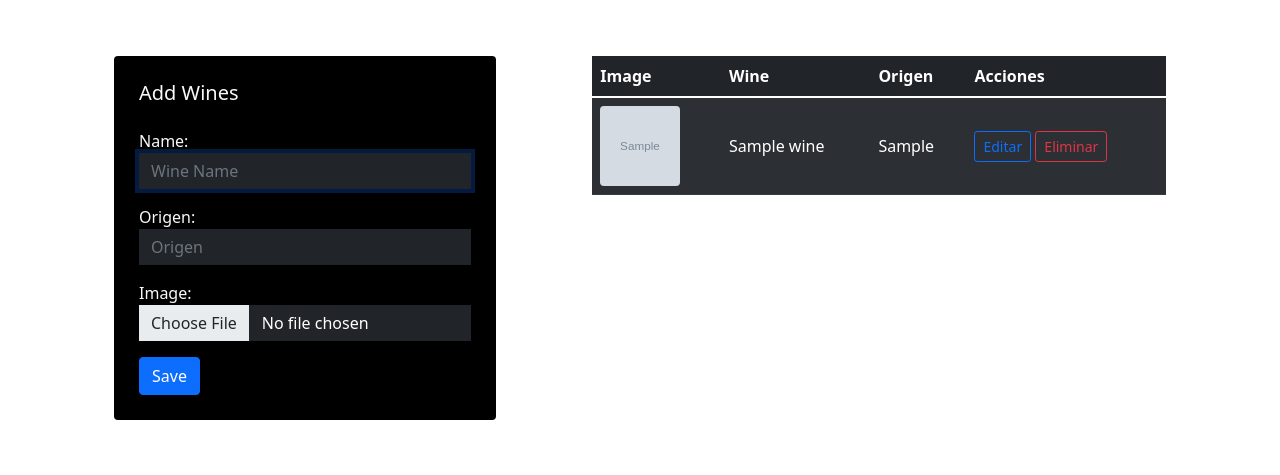
After one commit to CarooLopezz/bodega, a Flask app: page / in a window 1280 px wide. The commit adds this page. Shown: the top 475 px of the page. Run offline with Flask 3, Linux system fonts and the light colour scheme; tables that the repository leaves empty hold one stand-in row (values such as "Sample post"); grey boxes marked "Sample" are stand-in pictures; some libraries are stand-ins or nearby versions.

Commit message:
wines cambios

```diff
--- a/app.py
+++ b/app.py
@@ -1,17 +1,17 @@
 from flask import Flask
 from config.config import DATABASE_CONNECTION_URI
 from models.db import db
-from routes.wines_routes import products
-from routes.about import about
-
+from routes.wines_routes import wines
+from models.wines import Wines
 app = Flask(__name__)
 app.secret_key = 'clave_secreta'
-app.register_blueprint(products)
-app.register_blueprint(about)
+app.register_blueprint(wines)
+
 
 
 app.config["SQLALCHEMY_DATABASE_URI"]= DATABASE_CONNECTION_URI
 app.config["SQLALCHEMY_TRACK_MODIFICATIONS"] = False
+app.config["TEMPLATES_AUTO_RELOAD"] = True
 
 db.init_app(app)
 
@@ -21,4 +21,4 @@ with app.app_context():
     db.create_all()
 
 if __name__ == '__main__':
-    app.run(debug=True)
+    app.run(host='127.0.0.1', port=5003,debug=True)
--- a/routes/storage_routes.py
+++ b/routes/storage_routes.py
@@ -12,7 +12,6 @@ def get_storage():
 
 @storage.route('/new', methods=['POST'])
 def add_storage():
-    productName = request.form['productName']
     location = request.form['location']
     capacity = request.form['capacity']
     conditions = request.form.get('conditions', None)
--- a/routes/wines_routes.py
+++ b/routes/wines_routes.py
@@ -5,7 +5,7 @@ from werkzeug.utils import secure_filename #seguridad a la imagen
 from models.db import db
 from models.wines import Wines
 
-products = Blueprint('wines', __name__, url_prefix='/wines')
+wines = Blueprint('wines', __name__)
 
 UPLOAD_FOLDER = 'static/images'
 ALLOWED_EXTENSIONS = {'png', 'jpg', 'jpeg', 'gif'}
@@ -15,64 +15,68 @@ def allowed_file(filename):
     return '.' in filename and filename.rsplit('.', 1)[1].lower() in ALLOWED_EXTENSIONS
 
 
-@products.route('/')
-def get_products():
-    products_list = Wines.query.all()
-    return render_template('wines/wines.html', products=products_list)
+@wines.route('/')
+def get_wine():
+    wines_list = Wines.query.all()
+    return render_template('wines/wines.html', wines=wines_list)
 
 
-@products.route('/new', methods=['POST'])
-def add_product():
-    productName = request.form['productName']
-    origen = request.form['origen']
-    image_file = request.files.get('image')
-    filename = None
+@wines.route('/new', methods=['GET','POST'])
+def add_wine():
+    if request.method == 'POST':
+        name = request.form['name']
+        origen = request.form['origen']
+        image_file = request.files.get('image')
+        filename = None
 
-    if image_file and image_file.filename != '':
-        if allowed_file(image_file.filename):
-            filename = secure_filename(image_file.filename)
-            image_path = os.path.join(UPLOAD_FOLDER, filename)
-            image_file.save(image_path)
-        else:
-            flash('Formato de imagen no permitido. Solo png, jpg, jpeg, gif.', 'danger')
-            return redirect(request.referrer)
 
-    new_product = Wines(
-        productName=productName,
-        origen=origen,
-        image=filename
+        if image_file and image_file.filename != '':
+            if allowed_file(image_file.filename):
+                filename = secure_filename(image_file.filename)
+                image_path = os.path.join(UPLOAD_FOLDER, filename)
+                image_file.save(image_path)
+            else:
+                flash('Formato de imagen no permitido. Solo png, jpg, jpeg, gif.', 'danger')
+                return redirect(request.referrer)
 
-    )
+        new_wine = Wines(
+            name=name,
+            origen=origen,
+            image=filename
 
-    db.session.add(new_product)
-    db.session.commit()
+        )
 
-    flash('Producto agregado exitosamente!', 'success')
-    return redirect(url_for('wines.get_products'))
+        db.session.add(new_wine)
+        db.session.commit()
+
+        flash('Producto agregado exitosamente!', 'success')
+        return redirect(url_for('wines.get_wine'))
+
+    return render_template('wines/new_wine.html')
 
 #métodos get y post
-@products.route('/edit/<string:id>', methods=['GET', 'POST'])
-def edit_product(id):
-    product = Wines.query.get_or_404(id)
+@wines.route('/edit/<string:id>', methods=['GET', 'POST'])
+def edit_wine(id):
+    wines = Wines.query.get_or_404(id)
 
     if request.method == 'POST':
-        product.productName = request.form['productName']
-        product.origen = request.form['origen']
+        wines.productName = request.form['name']
+        wines.origen = request.form['origen']
 
         # Manejar imagen
         image_file = request.files.get('image')
         if image_file and image_file.filename != '':
             if allowed_file(image_file.filename):
                 # Borrar imagen vieja
-                if product.image:
-                    old_imagen_path = os.path.join(UPLOAD_FOLDER, product.imagen)
-                    if os.path.exists(old_imagen_path):
-                        os.remove(old_imagen_path)
+                if wines.image:
+                    old_image_path = os.path.join(UPLOAD_FOLDER, wines.image)
+                    if os.path.exists(old_image_path):
+                        os.remove(old_image_path)
                 # Guardar nueva imagen
                 image_filename = secure_filename(image_file.filename)
                 image_path = os.path.join(UPLOAD_FOLDER, image_filename)
                 image_file.save(image_path)
-                product.image = image_filename
+                wines.image = image_filename
             else:
                 flash(
                     'Formato de imagen no permitido. Solo png, jpg, jpeg, gif.', 'danger')
@@ -80,22 +84,22 @@ def edit_product(id):
 
         db.session.commit()
         flash('Producto actualizado exitosamente!', 'success')
-        return redirect(url_for('wines.get_products'))
+        return redirect(url_for('wines.get_wines'))
 
-    return render_template('wines/edit_products.html', product=product)
+    return render_template('wines/edit_wines.html', wines=wines)
 
 
-@products.route('/delete/<string:id>', methods=['POST'])
-def delete_product(id):
-    product = Wines.query.get_or_404(id)
+@wines.route('/delete/<string:id>', methods=['POST'])
+def delete_wine(id):
+    wines = Wines.query.get_or_404(id)
 
     # Borrar imagen si existe
-    if product.image:
-        image_path = os.path.join(UPLOAD_FOLDER, product.image)
+    if wines.image:
+        image_path = os.path.join(UPLOAD_FOLDER, wines.image)
         if os.path.exists(image_path):
             os.remove(image_path)
 
-    db.session.delete(product)
+    db.session.delete(wines)
     db.session.commit()
     flash('Producto eliminado exitosamente!', 'success')
-    return redirect(url_for('wines.get_products'))
+    return redirect(url_for('wines.get_wines'))
--- a/templates/layout.html
+++ b/templates/layout.html
@@ -1,24 +1,34 @@
-from flask import Flask
-from config.config import DATABASE_CONNECTION_URI
-from models.db import db
-from routes.products_routes import products
-from routes.about import about
+<!DOCTYPE html>
+<html lang="en">
+  <head>
+    <meta charset="UTF-8" />
+    <meta http-equiv="X-UA-Compatible" content="IE=edge" />
+    <meta name="viewport" content="width=device-width, initial-scale=1.0" />
+    <title>{% block title %} {% endblock %}</title>
+    <link
+      rel="stylesheet"
+      href="{{url_for('static', filename='css/bootstrap.min.css')}}"
+    />
+    <link
+      href="https://cdn.jsdelivr.net/npm/bootstrap@5.1.3/dist/css/bootstrap.min.css"
+      rel="stylesheet"
+      integrity="sha384-1BmE4kWBq78iYhFldvKuhfTAU6auU8tT94WrHftjDbrCEXSU1oBoqyl2QvZ6jIW3"
+      crossorigin="anonymous"
+    />
+    <link
+      rel="stylesheet"
+      href="{{url_for('static', filename='css/main.css')}}"
+    />
+  </head>
+  <body>
 
-app = Flask(__name__)
-app.secret_key = 'clave_secreta'
-app.register_blueprint(products)
-app.register_blueprint(about)
+    <div class="container p-2">{% block body %} {% endblock %}</div>
 
-
-app.config["SQLALCHEMY_DATABASE_URI"]= DATABASE_CONNECTION_URI
-app.config["SQLALCHEMY_TRACK_MODIFICATIONS"] = False
-
-db.init_app(app)
-
-with app.app_context():
-    from models.products import Products
-    db.drop_all()
-    db.create_all()
-
-if __name__ == '__main__':
-    app.run(debug=True)
+    <!-- scripts -->
+    <script
+      src="https://cdn.jsdelivr.net/npm/bootstrap@5.1.3/dist/js/bootstrap.bundle.min.js"
+      integrity="sha384-ka7Sk0Gln4gmtz2MlQnikT1wXgYsOg+OMhuP+IlRH9sENBO0LRn5q+8nbTov4+1p"
+      crossorigin="anonymous"
+    ></script>
+  </body>
+</html>
--- /dev/null
+++ b/templates/wines/add_wines.html
@@ -0,0 +1,46 @@
+<form
+  action="{{ url_for('wines.add_wine') }}"
+  method="POST"
+  enctype="multipart/form-data"
+  class="card bg-black text-light"
+>
+  <div class="card-body p-4">
+    <h1 class="h5 mb-4">Add Wines</h1>
+
+    <div class="mb-3">
+      <label for="name"> Name:</label>
+      <input
+        type="text"
+        id="name"
+        name="name"
+        class="form-control rounded-0 bg-dark border-0 text-white"
+        placeholder="Wine Name"
+        autofocus
+      />
+    </div>
+
+    <div class="mb-3">
+      <label for="origen">Origen:</label>
+      <input
+        type="text"
+        id="origen"
+        name="origen"
+        class="form-control rounded-0 bg-dark border-0 text-white"
+        placeholder="Origen"
+        required
+      />
+    </div>
+
+    <div class="mb-3">
+      <label for="image">Image:</label>
+      <input
+        type="file"
+        id="image"
+        name="image"
+        class="form-control rounded-0 bg-dark border-0 text-white"
+      />
+    </div>
+
+    <button class="btn btn-primary">Save</button>
+  </div>
+</form>
--- /dev/null
+++ b/templates/wines/wines.html
@@ -0,0 +1,54 @@
+{% extends 'layout.html' %}
+
+{% block title %} Flask App Web {% endblock %}
+<link href="https://cdn.jsdelivr.net/npm/bootstrap@5.3.3/dist/css/bootstrap.min.css" rel="stylesheet">
+
+{% block body %}
+<div class="row">
+  <div class="col-md-5 p-5">
+    {% include 'wines/add_wines.html' %}
+  </div>
+
+  <div class="col-md-7 p-5">
+    <table class="table table-dark table-striped align-middle">
+      <thead>
+        <tr>
+          <th>Image</th>
+          <th>Wine</th>
+          <th>Origen</th>
+          <th>Acciones</th>
+        </tr>
+      </thead>
+      <tbody>
+        {% for wine in wines %}
+        <tr>
+          <td>
+            {% if wine.image %}
+              <img src="{{ url_for('static', filename='images/' + wine.image) }}" alt="{{ wine.name }}" width="80" height="80" class="rounded">
+            {% else %}
+              <span class="text-muted">No image</span>
+            {% endif %}
+          </td>
+          <td>{{ wine.name }}</td>
+          <td>{{ wine.origen }}</td>
+          <td>
+            <a href="{{ url_for('wines.edit_wine', id=wine.id) }}" class="btn btn-outline-primary btn-sm">Editar</a>
+
+            <form
+              action="{{ url_for('wines.delete_wine', id=wine.id) }}"
+              method="POST"
+              style="display: inline"
+              onsubmit="return confirm('¿Estás seguro que querés eliminar este vino?');"
+            >
+              <button type="submit" class="btn btn-outline-danger btn-sm">
+                Eliminar
+              </button>
+            </form>
+          </td>
+        </tr>
+        {% endfor %}
+      </tbody>
+    </table>
+  </div>
+</div>
+{% endblock %}
```
Also changed, not shown: config/config.py (+5 -3 lines), models/wines.py (+13 -6 lines), routes/about.py (deleted, +0 -7 lines), templates/partials/_message.html (deleted, +0 -12 lines), templates/partials/_navbar.html (deleted, +0 -24 lines), templates/products/wines.html (deleted, +0 -69 lines), static/css/main.css (deleted), static/images/malbec.jpg (added), templates/about.html (deleted), templates/products/add_wines.html (deleted), templates/storage/add_storage.html (added), templates/storage/storage.html (added), templates/wines/edit_wines.html (renamed from templates/products/edit_wines.html).
